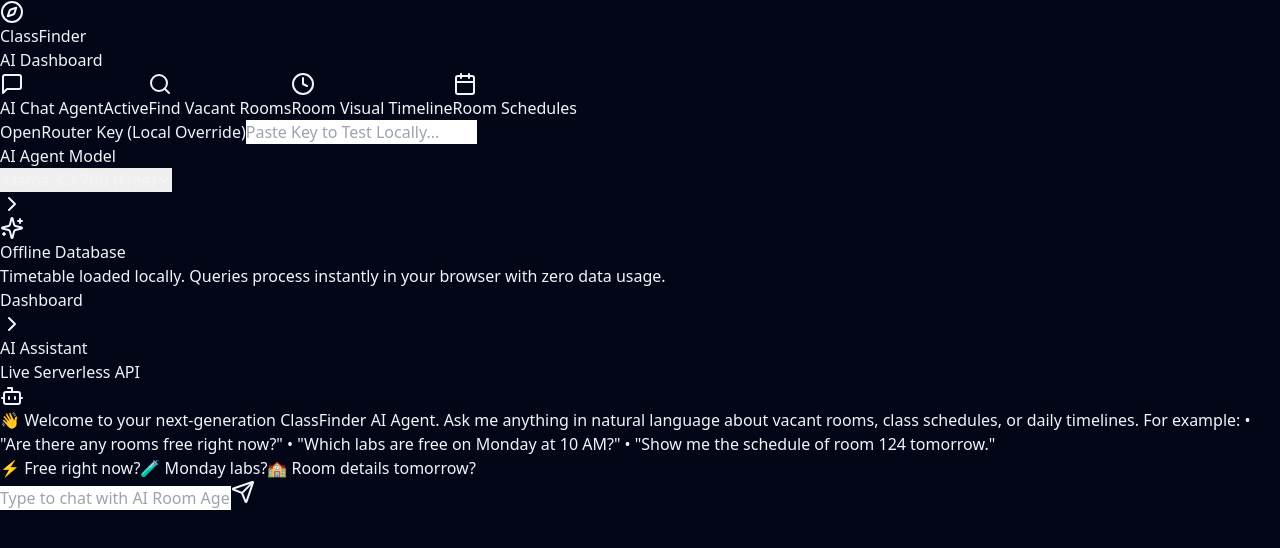
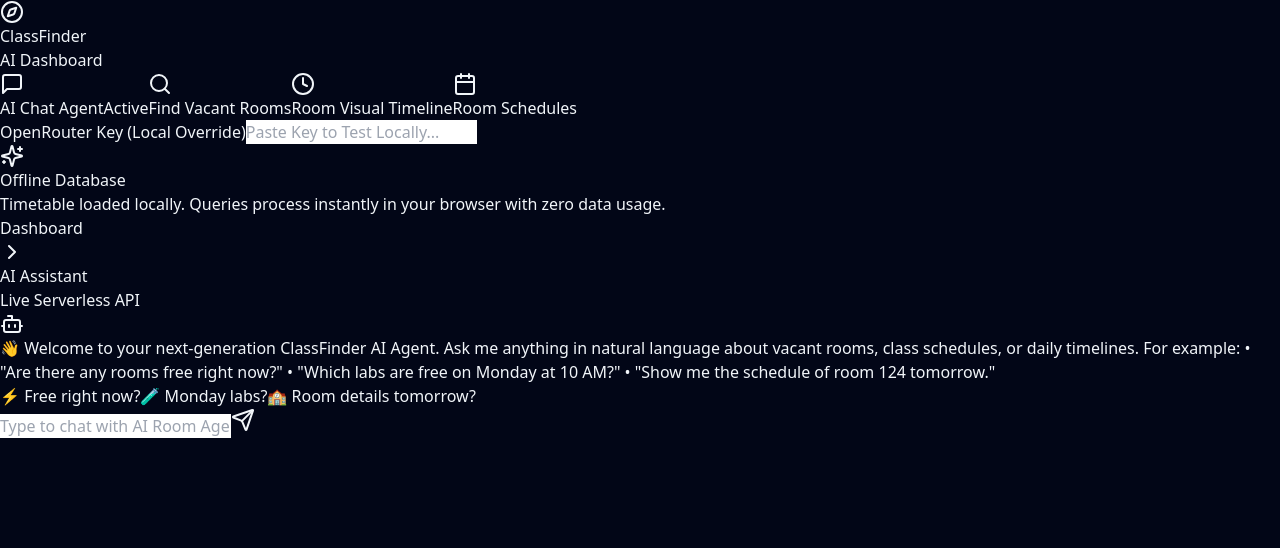
Before and after one commit to admis-vra/College-Features, a React (Vite) app: page / in a window 1280 px wide. Shown: the top 548 px of the page. Built offline with nearby package versions, Linux system fonts and the light colour scheme.

Commit message:
Hardcode Llama 3.1 8B Free model and remove model selection dropdown

```diff
--- a/api/chat.ts
+++ b/api/chat.ts
@@ -18,7 +18,7 @@ export default async function handler(req: VercelRequest, res: VercelResponse) {
     return res.status(405).json({ error: 'Method not allowed' });
   }
 
-  const { message, context, model } = req.body;
+  const { message, context } = req.body;
   const apiKey = process.env.OPENROUTER_API_KEY;
 
   if (!apiKey) {
@@ -46,7 +46,7 @@ Instructions:
         "X-Title": "Classroom Finder AI Agent"
       },
       body: JSON.stringify({
-        model: model || 'meta-llama/llama-3-8b-instruct:free',
+        model: 'meta-llama/llama-3.1-8b-instruct:free',
         messages: [
           { role: "system", content: systemPrompt },
           { role: "user", content: message }
--- a/src/App.tsx
+++ b/src/App.tsx
@@ -51,16 +51,10 @@ export default function App() {
 
   // API settings states
   const [apiKey, setApiKey] = useState(() => localStorage.getItem('openrouter_api_key') || '');
-  const [selectedModel, setSelectedModel] = useState(() => localStorage.getItem('openrouter_model') || 'meta-llama/llama-3.3-70b-instruct:free');
 
   const handleSaveApiKey = (key: string) => {
     setApiKey(key);
     localStorage.setItem('openrouter_api_key', key);
-  };
-
-  const handleSaveModel = (model: string) => {
-    setSelectedModel(model);
-    localStorage.setItem('openrouter_model', model);
   };
 
   // Chat States
@@ -222,7 +216,7 @@ export default function App() {
       contextData = 'General query. No specific classroom data requested.';
     }
 
-    const finalReply = await queryServerlessChat(userText, contextData, selectedModel, apiKey);
+    const finalReply = await queryServerlessChat(userText, contextData, apiKey);
 
     setMessages(prev => prev.map(m => m.id === botMsgId ? { ...m, text: finalReply, widget } : m));
   };
@@ -320,24 +314,7 @@ export default function App() {
             />
           </div>
 
-          <div className="space-y-1.5">
-            <label className="text-[10px] font-black uppercase tracking-widest text-indigo-400 block px-1">AI Agent Model</label>
-            <div className="relative">
-              <select
-                value={selectedModel}
-                onChange={(e) => handleSaveModel(e.target.value)}
-                className="w-full bg-slate-950/80 border border-slate-800/80 hover:border-slate-700 rounded-xl px-3 py-2.5 text-xs focus:outline-none focus:border-indigo-500 text-slate-200 transition shadow-inner appearance-none pr-8 cursor-pointer font-medium"
-              >
-                <option value="meta-llama/llama-3.3-70b-instruct:free">Llama 3.3 70B (Free)</option>
-                <option value="google/gemma-2-9b-it:free">Gemma 2 9B (Free)</option>
-                <option value="qwen/qwen-2.5-72b-instruct:free">Qwen 2.5 72B (Free)</option>
-                <option value="meta-llama/llama-3.1-8b-instruct:free">Llama 3.1 8B (Free)</option>
-              </select>
-              <div className="absolute inset-y-0 right-0 flex items-center pr-3 pointer-events-none text-slate-500">
-                <ChevronRight className="w-4 h-4 rotate-90" />
-              </div>
-            </div>
-          </div>
+
 
           <div className="bg-slate-950/40 rounded-xl p-4 border border-slate-800/30 shadow-[0_8px_32px_0_rgba(0,0,0,0.2)]">
             <div className="flex items-center gap-2 mb-2">
--- a/src/utils/timetableEngine.ts
+++ b/src/utils/timetableEngine.ts
@@ -336,7 +336,7 @@ export function parseNaturalLanguageQuery(text: string, currentDayOverride?: str
   };
 }
 
-export async function queryServerlessChat(userMessage: string, contextData: string, model: string, localApiKey?: string): Promise<string> {
+export async function queryServerlessChat(userMessage: string, contextData: string, localApiKey?: string): Promise<string> {
   // If a local API Key is provided, call OpenRouter directly from the browser (bypasses serverless proxy)
   if (localApiKey) {
     const systemPrompt = `You are an intelligent, helpful university AI agent.
@@ -360,7 +360,7 @@ Instructions:
           "X-Title": "Classroom Finder AI Agent"
         },
         body: JSON.stringify({
-          model: model,
+          model: 'meta-llama/llama-3.1-8b-instruct:free',
           messages: [
             { role: "system", content: systemPrompt },
             { role: "user", content: userMessage }
@@ -391,8 +391,7 @@ Instructions:
       },
       body: JSON.stringify({
         message: userMessage,
-        context: contextData,
-        model: model
+        context: contextData
       })
     });
 
```
